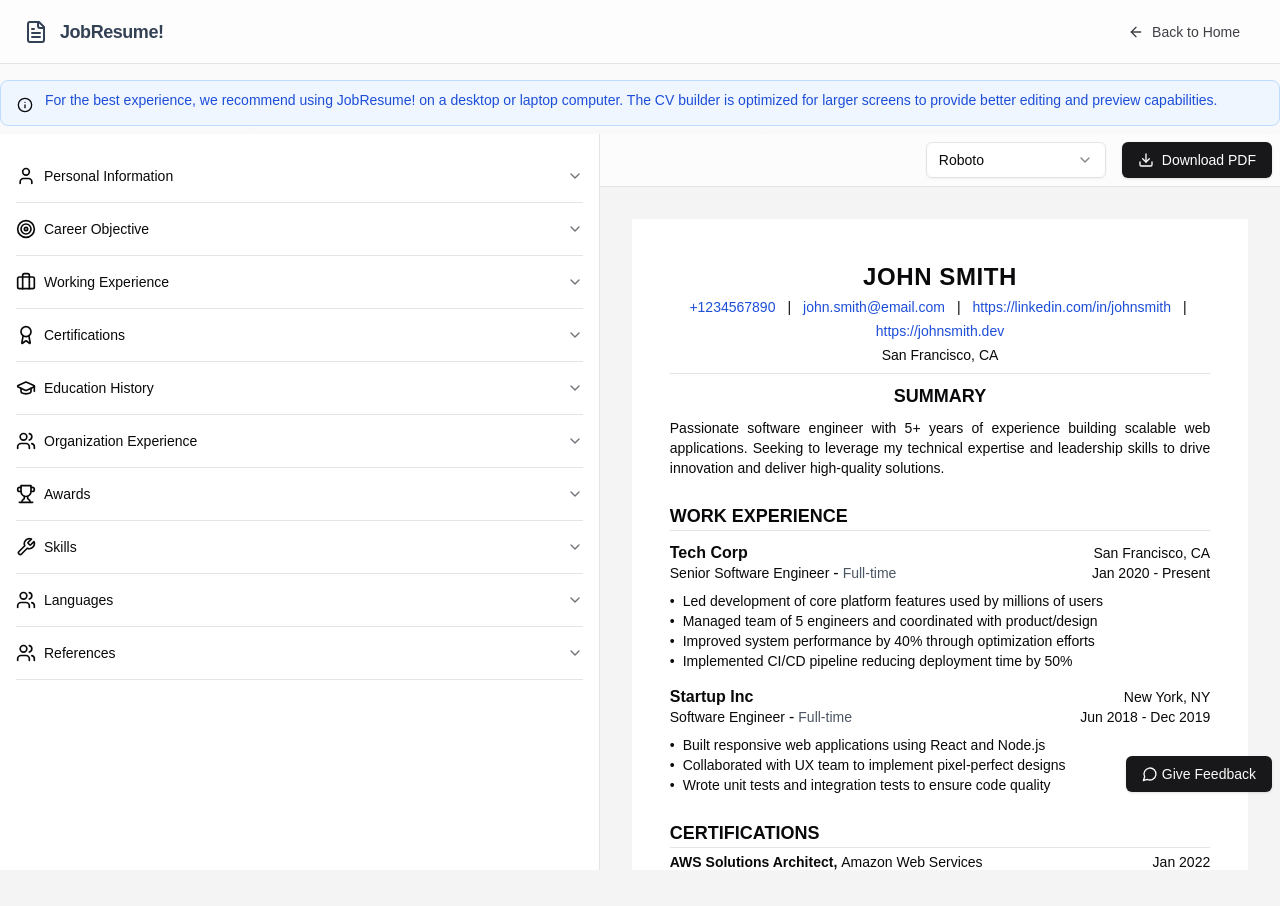
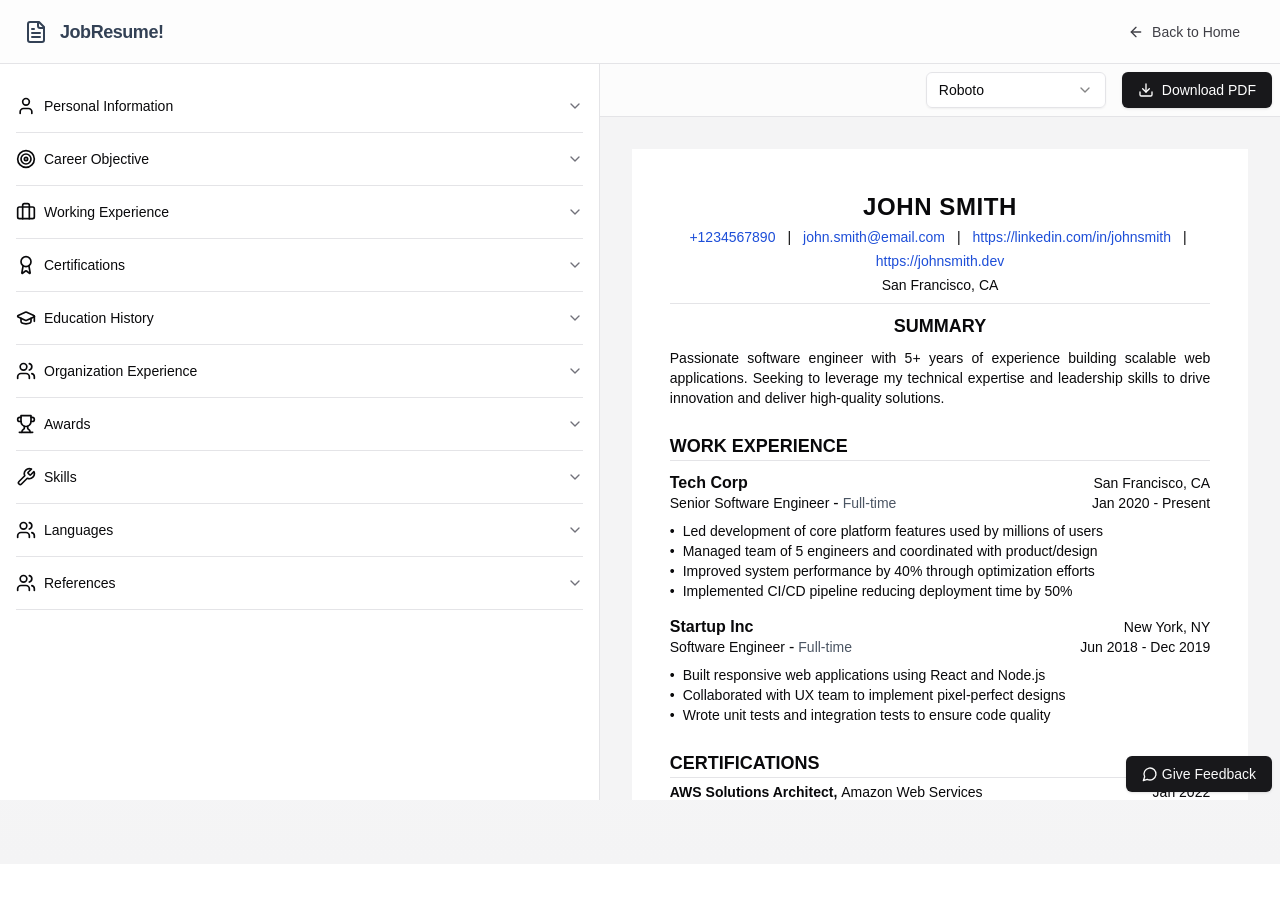
Before and after one commit to erendhoheiri/cv-generator-app, a Next.js app: page /create in a window 1280 px wide. Shown: the top 906 px of the page. After the commit the page ends 864 px from the top, so only its background shows below. Built offline with nearby package versions, Linux system fonts and the light colour scheme.

Commit message:
Improve mobile responsiveness for device usage alert

```diff
--- a/src/app/create/page.tsx
+++ b/src/app/create/page.tsx
@@ -147,14 +147,16 @@ export default function CVGenerator() {
         </nav>
       </header>
 
-      <Alert className='max-w-screen-xl mx-auto mt-4 mb-2 bg-blue-50 dark:bg-blue-900/20 border-blue-200 dark:border-blue-800'>
-        <Info className='h-4 w-4 text-blue-600 dark:text-blue-400' />
-        <AlertDescription className='text-blue-700 dark:text-blue-300'>
-          For the best experience, we recommend using JobResume! on a desktop or
-          laptop computer. The CV builder is optimized for larger screens to
-          provide better editing and preview capabilities.
-        </AlertDescription>
-      </Alert>
+      <div className='block md:hidden'>
+        <Alert className='mx-auto bg-blue-50 dark:bg-blue-900/20 border-blue-200 dark:border-blue-800'>
+          <Info className='h-4 w-4 text-blue-600 dark:text-blue-400' />
+          <AlertDescription className='text-blue-700 dark:text-blue-300'>
+            For the best experience, we recommend using JobResume! on a desktop
+            or laptop computer. The CV builder is optimized for larger screens
+            to provide better editing and preview capabilities.
+          </AlertDescription>
+        </Alert>
+      </div>
 
       <div className='min-h-screen grid md:grid-cols-[minmax(500px,600px),1fr] transition-all duration-300'>
         <div className='border-r border-zinc-200 dark:border-zinc-800 overflow-y-auto bg-white dark:bg-zinc-900 max-h-[calc(100vh-4rem)] sticky top-16'>
```
